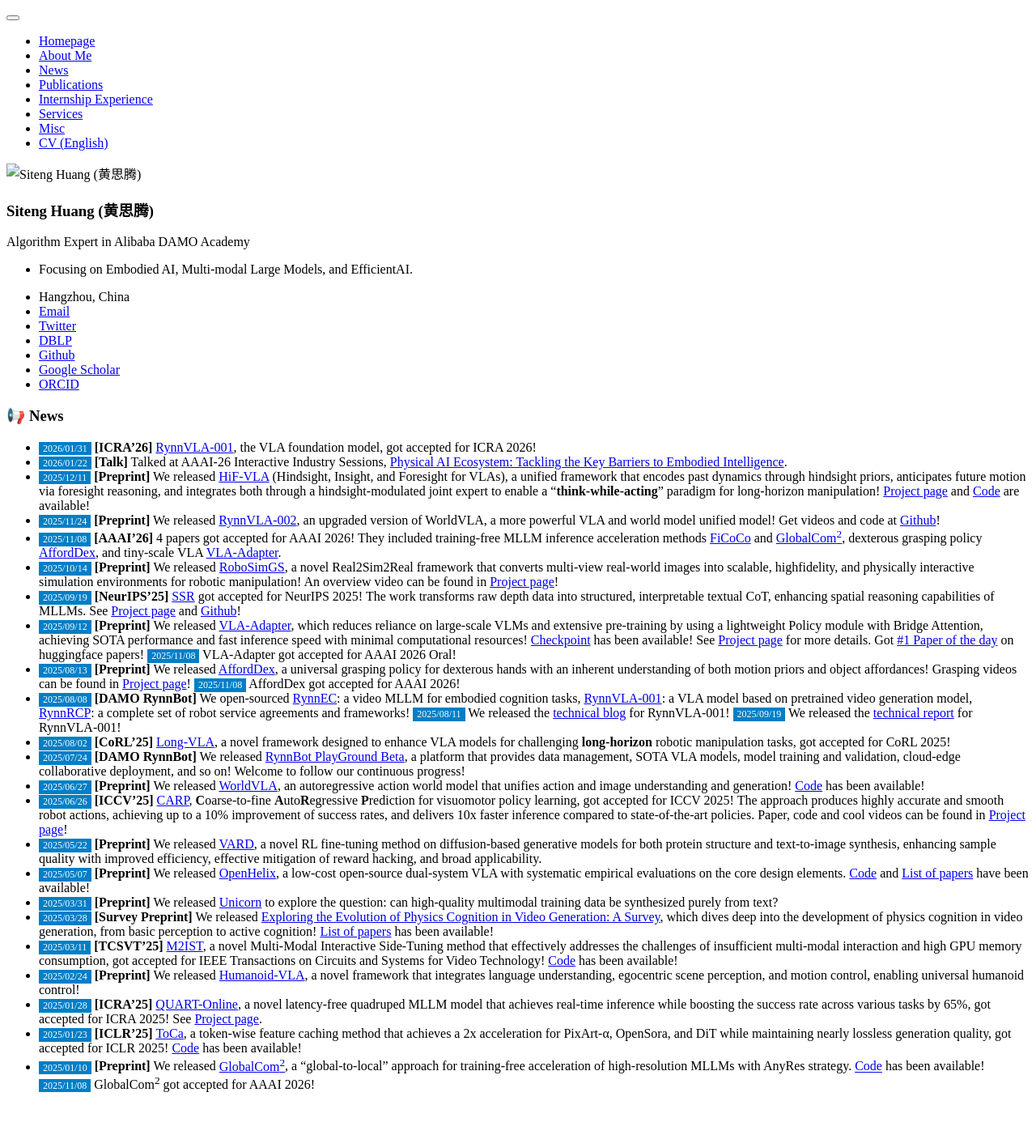
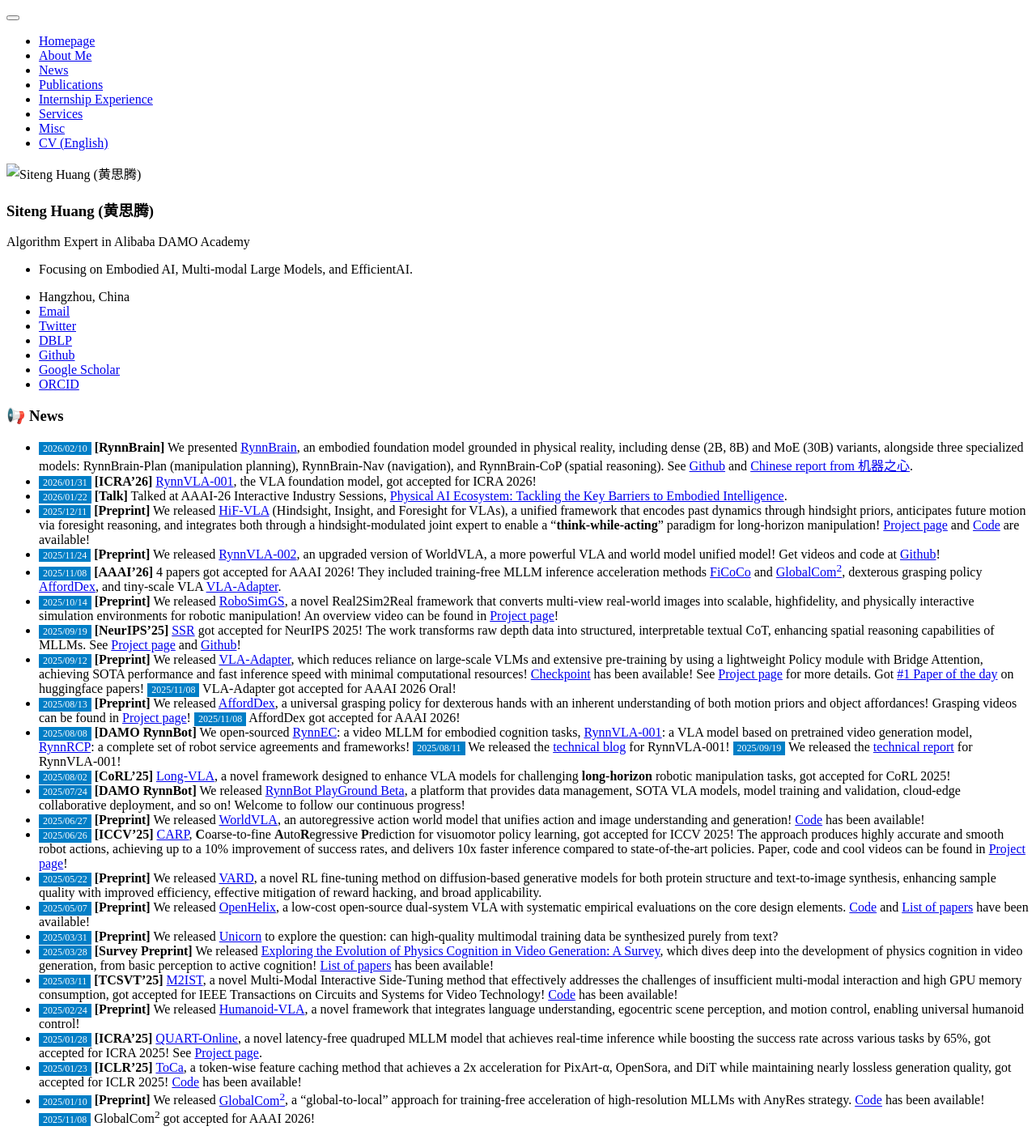
Before and after one commit to bighuang624/bighuang624.github.io, a Jekyll site: the page built from _pages/includes/news.md, in a window 1280 px wide. Shown: the whole page at 81% size. Built offline with Jekyll 4.4.1, drawn with Linux system fonts in a browser that asks for light colours; our own code applies the rules of GitHub Pages for plain Markdown files; before the commit the page ends 1365 px from its top, so only the background shows below that.

Commit message:
add RynnBrain

```diff
--- a/_pages/includes/news.md
+++ b/_pages/includes/news.md
@@ -2,6 +2,7 @@
 
 <!-- 参考 https://huanwang.tech/ 的样式 -->
 
+* <span style="font-size:12px;color:#FFFFFF;background-color:#007ec6;padding:1px 5px 1.5px 5px;">2026/02/10</span> **[RynnBrain]** We presented [RynnBrain](https://alibaba-damo-academy.github.io/RynnBrain.github.io/), an embodied foundation model grounded in physical reality, including dense (2B, 8B) and MoE (30B) variants, alongside three specialized models: RynnBrain‑Plan (manipulation planning), RynnBrain‑Nav (navigation), and RynnBrain‑CoP (spatial reasoning). See [Github](https://github.com/alibaba-damo-academy/RynnBrain) and [Chinese report from 机器之心](https://mp.weixin.qq.com/s/53UMfJL6VG-TAA4KJNv8Mg).
 * <span style="font-size:12px;color:#FFFFFF;background-color:#007ec6;padding:1px 5px 1.5px 5px;">2026/01/31</span> **[ICRA'26]** [RynnVLA-001](https://arxiv.org/abs/2509.15212), the VLA foundation model, got accepted for ICRA 2026!
 * <span style="font-size:12px;color:#FFFFFF;background-color:#007ec6;padding:1px 5px 1.5px 5px;">2026/01/22</span> **[Talk]** Talked at AAAI-26 Interactive Industry Sessions, [Physical AI Ecosystem: Tackling the Key Barriers to Embodied Intelligence](https://aaai.org/conference/aaai/aaai-26/interactive-industry-sessions/#Alibaba).
 * <span style="font-size:12px;color:#FFFFFF;background-color:#007ec6;padding:1px 5px 1.5px 5px;">2025/12/11</span> **[Preprint]** We released [HiF-VLA](https://arxiv.org/abs/2512.09928) (Hindsight, Insight, and Foresight for VLAs), a unified framework that encodes past dynamics through hindsight priors, anticipates future motion via foresight reasoning, and integrates both through a hindsight-modulated joint expert to enable a "**think-while-acting**" paradigm for long-horizon manipulation! [Project page](https://hifvla.github.io) and [Code](https://github.com/OpenHelix-Team/HiF-VLA) are available!
```
Also changed, not shown: _pages/includes/pub_short.md (+2 -2 lines).
